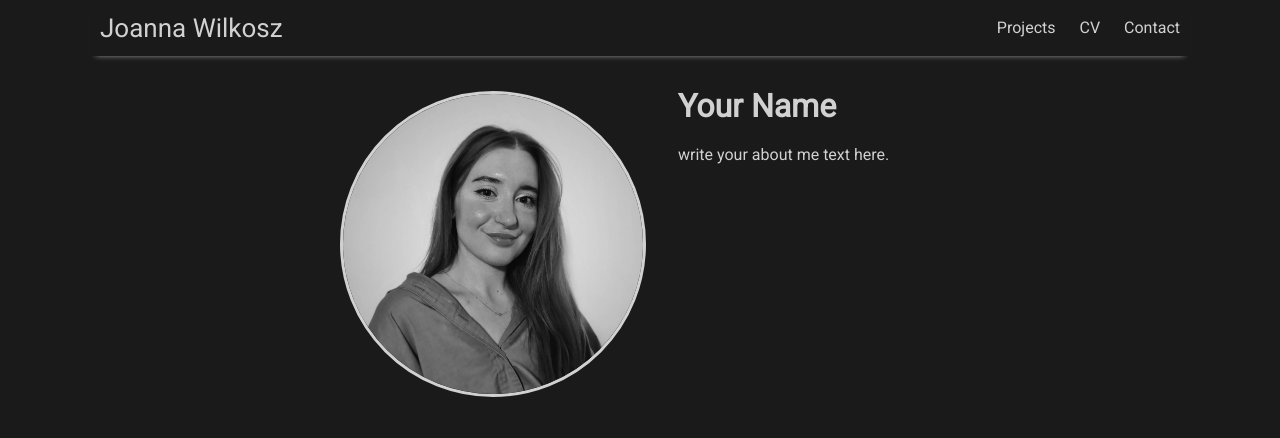
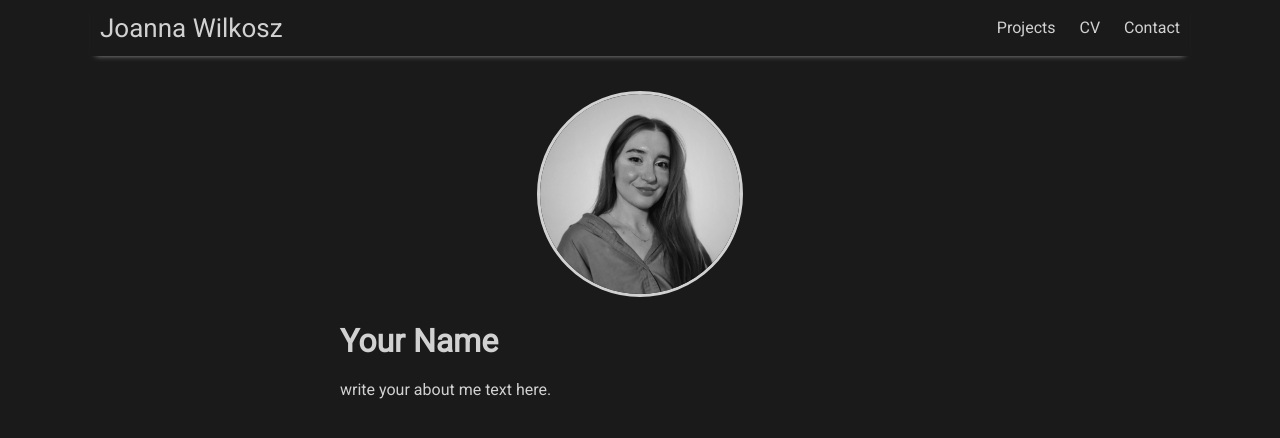
Before and after one commit to joanna-wi/joanna-wi.github.io, a Jekyll site: the page built from index.md, in a window 1280 px wide. Shown: the top 438 px of the page. Built offline with Jekyll 4.4.1, drawn with Linux system fonts in a browser that asks for light colours; nearby versions of some CDN libraries.

Commit message:
Update main.scss

```diff
--- a/assets/css/main.scss
+++ b/assets/css/main.scss
@@ -30,20 +30,18 @@
 
 
 
-.home { display:flex; align-items:left; gap:2rem; }
-.profile-photo { width:300px; height:300px; border-radius:50%; object-fit:cover; flex-shrink:0; border:3px solid #d1d1d1; }
-.home-text { flex:1; text-align:left; }
+.home { display:flex; flex-direction:column; align-items:flex-start; gap:1.5rem; }
+.profile-photo { width:200px; height:200px; border-radius:50%; object-fit:cover; flex-shrink:0; border:3px solid #d1d1d1; }
+.home-text { text-align:left; }
 .home-text h1 { margin-top:0; }
 
-@media (max-width: 600px) {
-  .home { justify-content:flex-start; margin:0; text-align:left; }
-  .home-text { text-align:left; }
-}
+
 
 .project-card { display:block; margin-bottom:2rem; text-decoration:none; color:inherit; }
 .project-card img { width:100%; max-height:300px; object-fit:cover; }
 .project-card h2 { margin:.75rem 0 .25rem; }
 .project-card:hover h2 { text-decoration:underline; }
+
 
 
 body { background-color:#1a1a1a; color:#d1d1d1; }
```
